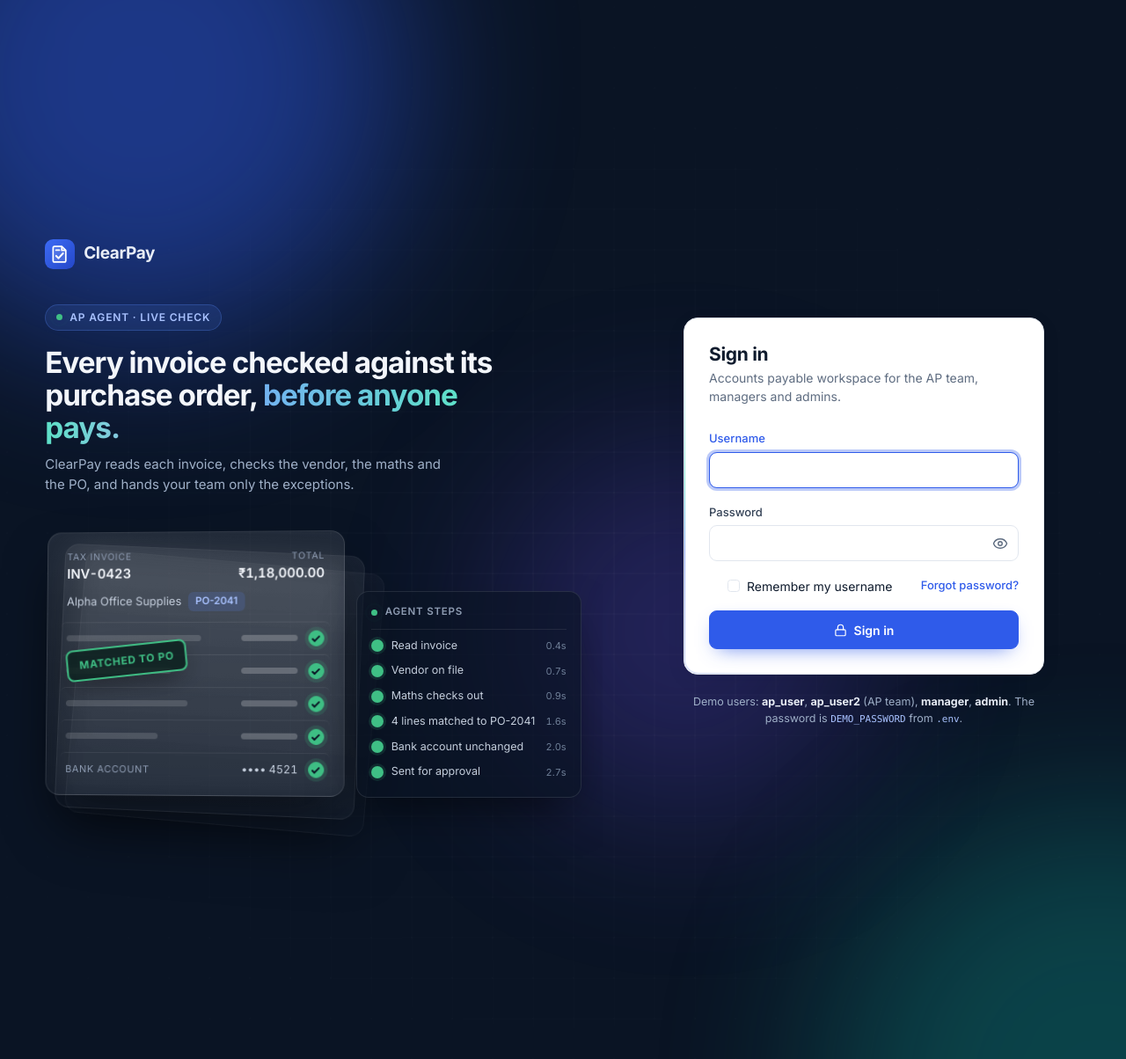
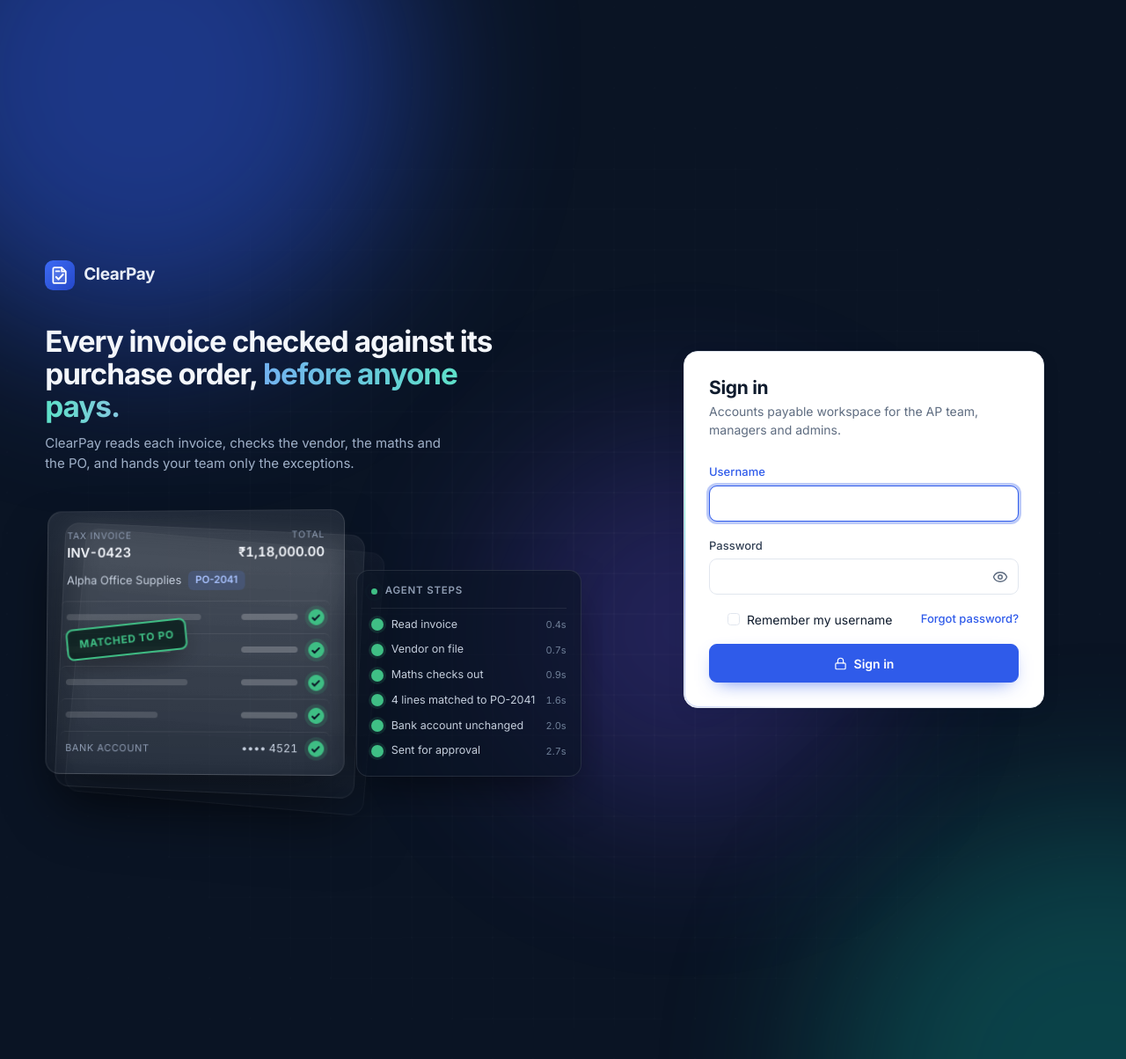
Before and after one commit to Prashasthi-18/ClearPAY, a Flask app: page /login?next=/approvals in a window 1280 px wide. Shown: the whole page at 88% size. Run offline with Flask 3, Linux system fonts and the light colour scheme; some libraries are stand-ins or nearby versions.

Commit message:
Sign-in page: remove the AP agent live-check pill and hide the demo-users hint by default

```diff
--- a/app.py
+++ b/app.py
@@ -96,7 +96,7 @@ def inject():
             "mail": mailer.status(),
             "watcher": watcher.status(), "mailbox": email_inbox.status(), "unread_count": unread, "last_note_id": last_note,
             "just_in": session.pop("just_in", False) if g.get("user") else False, "today_ist": ist_now(),
-            "show_demo_hint": os.getenv("SHOW_DEMO_HINT", "1") == "1", "db_engine": db.engine(),
+            "show_demo_hint": os.getenv("SHOW_DEMO_HINT", "0") == "1", "db_engine": db.engine(),
             "google_on": google_auth.enabled(), "google_signup": google_auth.signup_mode() == "request"}
 
 
--- a/static/style.css
+++ b/static/style.css
@@ -570,7 +570,7 @@ html:has(body.login-page), body.login-page { height: 100%; overflow: hidden; bac
   .login-col > .login-logo { display: none; }
 }
 @media (min-width: 1000px) and (max-height: 820px) {
-  .ls-copy h2 { font-size: clamp(24px, 2.2vw, 32px); margin: 12px 0 8px; }
+  .ls-copy h2 { font-size: clamp(24px, 2.2vw, 32px); margin: 0 0 8px; }
 }
 @media (min-width: 1000px) and (max-height: 700px) {
   .ls-sub { display: none; }
@@ -600,12 +600,10 @@ html:has(body.login-page), body.login-page { height: 100%; overflow: hidden; bac
 .ls-brand img { width: 34px; height: 34px; }
 .ls-brand b { font-size: 19px; font-weight: 700; letter-spacing: -0.02em; }
 .ls-copy { max-width: 560px; animation: fade-up 700ms var(--ease) 120ms both; }
-.ls-eyebrow { display: inline-flex; align-items: center; gap: 8px; margin: 0; padding: 5px 12px; border-radius: 999px; font-size: 12px; font-weight: 600;
-  letter-spacing: .07em; text-transform: uppercase; color: #A9C2FF; background: rgba(91, 140, 255, .12); border: 1px solid rgba(91, 140, 255, .26); }
 .ls-pulse { position: relative; width: 7px; height: 7px; border-radius: 50%; background: #3FBF85; flex: none; }
 .ls-pulse::after { content: ""; position: absolute; inset: -4px; border-radius: 50%; border: 2px solid #3FBF85; animation: ls-ping 1.8s var(--ease) infinite; }
 @keyframes ls-ping { from { transform: scale(.4); opacity: .9; } to { transform: scale(1.5); opacity: 0; } }
-.ls-copy h2 { font-size: clamp(28px, 2.6vw, 40px); font-weight: 700; letter-spacing: -0.03em; line-height: 1.12; margin: 18px 0 12px; color: #F3F6FB; }
+.ls-copy h2 { font-size: clamp(28px, 2.6vw, 40px); font-weight: 700; letter-spacing: -0.03em; line-height: 1.12; margin: 0 0 12px; color: #F3F6FB; }
 .ls-copy h2 span { background: linear-gradient(90deg, #7AA2FF, #5EE0C8 45%, #B9A6FF 75%, #7AA2FF); background-size: 220% 100%;
   -webkit-background-clip: text; background-clip: text; color: transparent; animation: ls-text 9s linear infinite; }
 @keyframes ls-text { to { background-position: -220% 0; } }
--- a/templates/login.html
+++ b/templates/login.html
@@ -21,7 +21,6 @@
     <div class="ls-inner" id="ls-inner">
     <div class="ls-brand"><img src="{{ url_for('static', filename='brand/clearpay-mark.svg') }}" alt=""><b>ClearPay</b></div>
     <div class="ls-copy">
-      <p class="ls-eyebrow"><span class="ls-pulse"></span>AP agent · live check</p>
       <h2>Every invoice checked against its purchase order, <span>before anyone pays.</span></h2>
       <p class="ls-sub">ClearPay reads each invoice, checks the vendor, the maths and the PO, and hands your team only the exceptions.</p>
     </div>
@@ -113,7 +112,7 @@
       {% endif %}
     </div>
     </div>
-    {% if show_demo_hint %}<p class="login-foot enter-logo">Demo users: <b>ap_user</b>, <b>ap_user2</b> (AP team), <b>manager</b>, <b>admin</b>. The password is <code>DEMO_PASSWORD</code> from <code>.env</code>.</p>{% else %}<p class="login-foot enter-logo">Five wrong passwords lock an account for 15 minutes.</p>{% endif %}
+    {% if show_demo_hint %}<p class="login-foot enter-logo">Demo users: <b>ap_user</b>, <b>ap_user2</b> (AP team), <b>manager</b>, <b>admin</b>. The password is <code>DEMO_PASSWORD</code> from <code>.env</code>.</p>{% endif %}
   </div>
 </div>
 <div class="toasts" id="toasts" aria-live="polite"></div>
```
Also changed, not shown: 1 other file.
